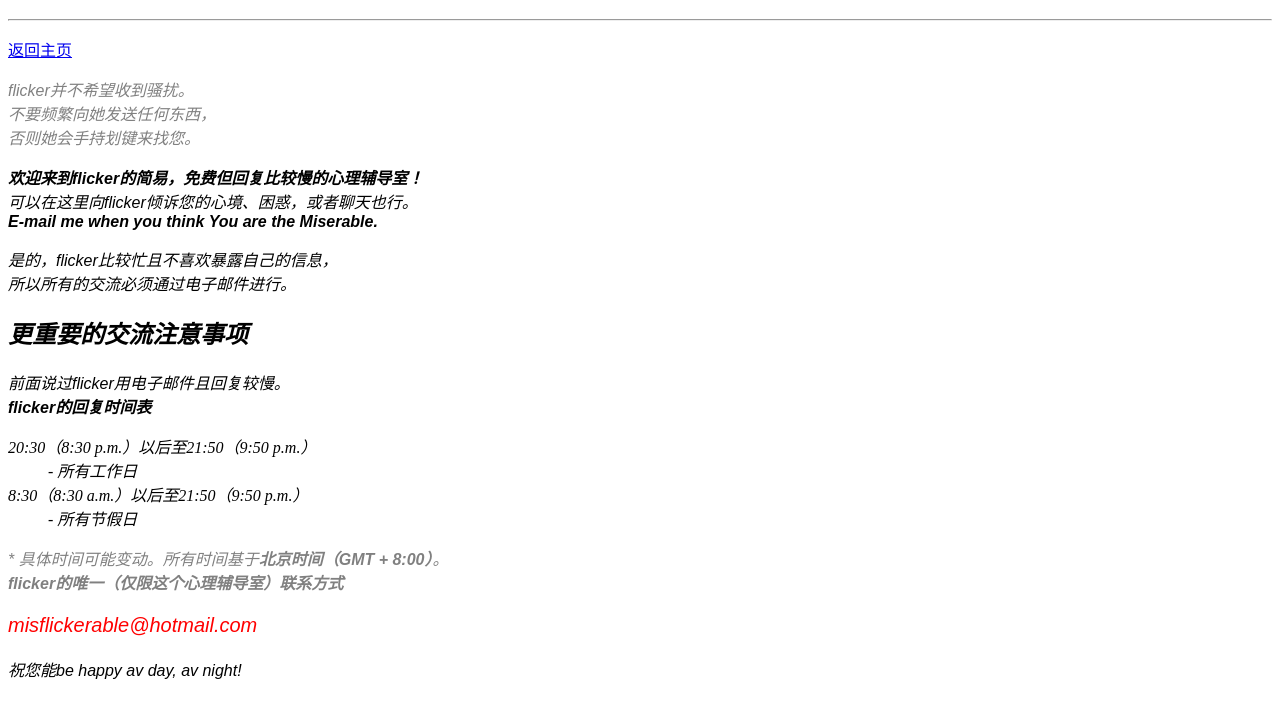
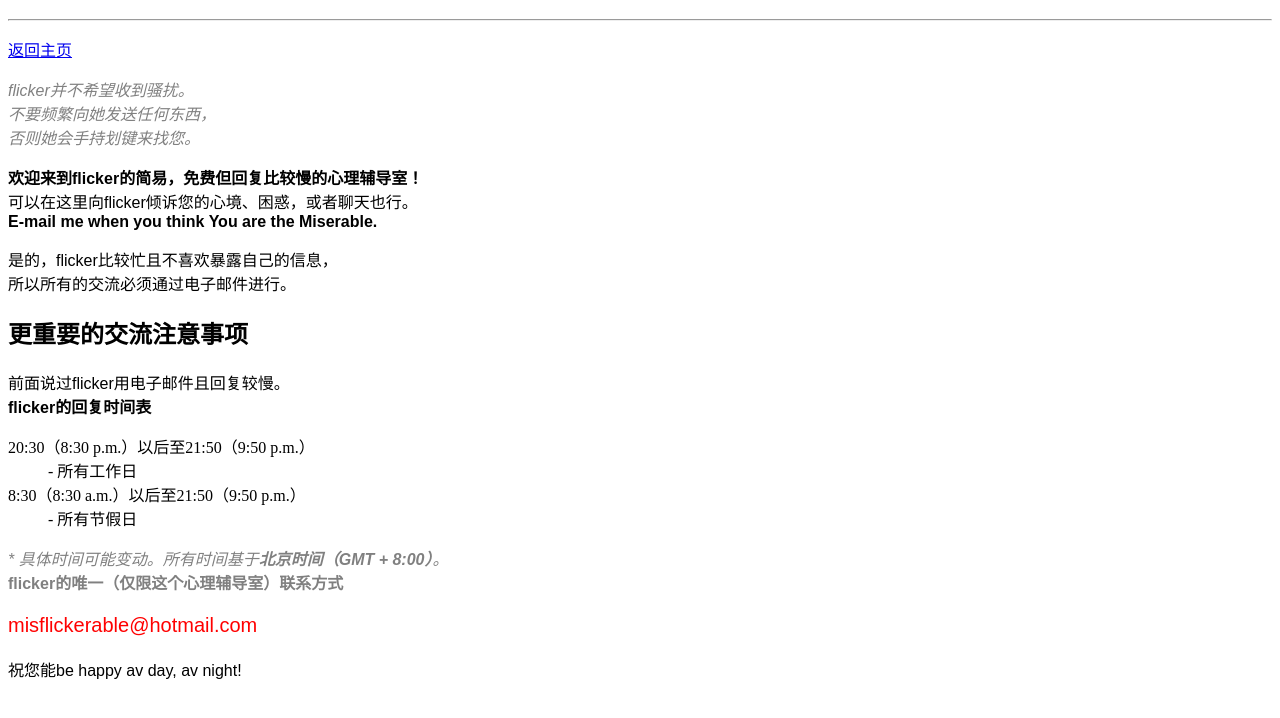
Before and after one commit to ptr-flk/ptr-flk.github.io, a plain HTML site: page phy.html in a window 1280 px wide. Shown: the part 70-788 px from the top of the page. Drawn offline with Linux system fonts and the light colour scheme.

Commit message:
Update phy.html

```diff
--- a/phy.html
+++ b/phy.html
@@ -21,7 +21,7 @@
                     flicker并不希望收到骚扰。<br>
                     不要频繁向她发送任何东西，<br>
                     否则她会手持划键来找您。<br>
-                <i>
+                </i>
             </p>
         </div>
 
```
